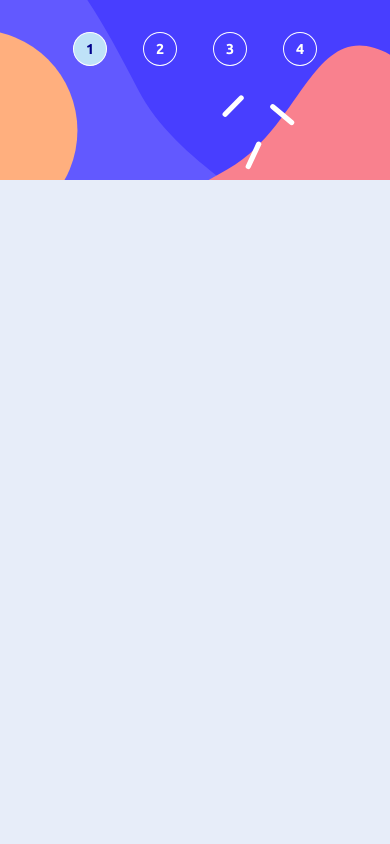
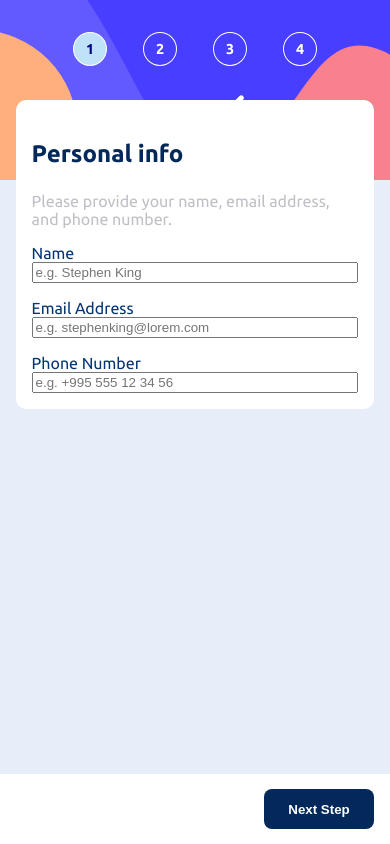
Before and after one commit to daviti21/multi-step-form, an Angular app: page /your-info in a window 390 px wide. Built offline with nearby package versions, Linux system fonts and the light colour scheme.

Commit message:
add your-info

```diff
--- a/src/app/app.config.ts
+++ b/src/app/app.config.ts
@@ -2,10 +2,11 @@ import { ApplicationConfig, provideBrowserGlobalErrorListeners } from '@angular/
 import { provideRouter } from '@angular/router';
 
 import { routes } from './app.routes';
+import { ReactiveFormsModule } from '@angular/forms';
 
 export const appConfig: ApplicationConfig = {
   providers: [
     provideBrowserGlobalErrorListeners(),
-    provideRouter(routes)
-  ]
+    provideRouter(routes),
+   ]
 };
--- a/src/app/app.css
+++ b/src/app/app.css
@@ -1,27 +1,61 @@
+.container{
+  background-color: white;
+
+}
+
+
 @media screen and (max-width: 767px) {
-  .container-mob{
-     max-width: 480px;
+  .container {
+    width: 100%;
+    max-width: 480px;
+    min-height: 100vh;
     margin: 0 auto;
-    height: 100vh;
     display: flex;
-flex-direction: column;
+    flex-direction: column;
+    background-color: transparent;
+  }
+
+  .inf-box {
+    flex: 1;
+    display: flex;
+    flex-direction: column;
+    background-color: transparent;
+    width: 100%;
+    position: relative;
+    }
+
+  .content {
+    width: 100%;
+    flex: 1;
+    display: flex;
+    flex-direction: column;
     justify-content: space-between;
    }
 
-  .container-des{
-    display: none;
+  .page-box{
+    position: absolute;
+    width: 92%;
+      background-color: white;
+    left: 4%;
+    top: 100px;
+    border-radius: 10px;
+    }
+
+
+  app-navigation-buttons {
+    margin-top: auto;
   }
-}
+
+ }
 @media screen and (min-width: 768px) and (max-width: 1023px) {
 
-  .container-des {
+  .container  {
     width: 85%;
     position: absolute;
     top: 50%;
     left: 50%;
     transform: translate(-50%, -50%);
-    background-color: white;
-  }
+   }
 
   .content {
     display: flex;
@@ -37,9 +71,6 @@ flex-direction: column;
     margin-top: auto;
   }
 
-  .container-mob {
-    display: none;
-  }
 
   .inf-box {
     display: flex;
@@ -50,21 +81,18 @@ flex-direction: column;
     flex: 1;
   }
 
-  router-outlet {
-    width: 100%;
-  }
 
 }
 
 @media screen and (min-width: 1024px) {
 
-  .container-des {
+  .container{
     width: 70%;
     position: absolute;
     top: 50%;
     left: 50%;
     transform: translate(-50%, -50%);
-    background-color: white;
+
   }
 
   .content {
@@ -74,16 +102,15 @@ flex-direction: column;
   }
 
   .page-content {
-    flex: 1;
+     width: 100%;
+    height: 100%;
   }
 
   app-navigation-buttons {
     margin-top: auto;
   }
 
-  .container-mob {
-    display: none;
-  }
+
 
   .inf-box {
     display: flex;
@@ -94,8 +121,6 @@ flex-direction: column;
     flex: .9;
   }
 
-  router-outlet {
-    width: 100%;
-  }
+
 
 }
--- a/src/app/app.html
+++ b/src/app/app.html
@@ -1,23 +1,15 @@
-<div class="container-des">
+<div class="container">
  <div class="inf-box">
    <app-sidebar></app-sidebar>
    <div class="content">
-     <div class="page-content">
+     <div class="page-box">
        <router-outlet></router-outlet>
      </div>
-    <app-navigation-buttons></app-navigation-buttons>
-   </div>
+     @if (formService.showNavigation()) {
+       <app-navigation-buttons></app-navigation-buttons>
+
+     }
+    </div>
  </div>
 
 </div>
-
-<div class="container-mob">
-  <div class="inf-box">
-    <app-sidebar></app-sidebar>
-    <div class="content">
-      <router-outlet></router-outlet>
-
-    </div>
-  </div>
-  <app-navigation-buttons></app-navigation-buttons>
-</div>
--- a/src/app/components/navigation-buttons/navigation-buttons.html
+++ b/src/app/components/navigation-buttons/navigation-buttons.html
@@ -1,19 +1,14 @@
-
-
-
- @if (!formService.currentPath('thank-you')) {
-   <div class="container">
+<div class="container">
      @if (formService.currentStep() > 0) {
        <button (click)="formService.prevStep()" class="back">Go Back</button>
      }
-     @if (formService.currentStep() < 3) {
-       <button (click)="formService.nextStep()" class="next">Next Step</button>
+     @if (!formService.hideComplete()) {
+       <button (click)="formService.nextStep()" class="next" [disabled]="formService.currentPath() === 'your-info' && !formService.form.valid">Next Step</button>
 
      }
 
-     @if (formService.currentStep() === 3) {
+     @if (formService.hideComplete()) {
        <button routerLink="./thank-you" class="complete">Complete</button>
 
      }
    </div>
- }
--- a/src/app/components/personal-info/personal-info.css
+++ b/src/app/components/personal-info/personal-info.css
@@ -0,0 +1,52 @@
+input:focus{
+  outline:none;
+}
+
+.form-tit{
+  color:#03295A;
+  font-weight:bold;
+}
+
+.text{
+  color:#BFC0C7;
+}
+
+label, input{
+  color: #043573;
+}
+
+.form-group, .form-box{
+  display: flex;
+  flex-direction: column;
+}
+
+.label-row {
+  display: flex;
+  justify-content: space-between;
+  align-items: center;
+}
+
+.error {
+  color: #ed3548;
+  font-size: 12px;
+  font-weight: 500;
+}
+ @media screen and (max-width: 767px){
+   .container{
+     padding: 1rem 1rem 0;
+
+   }
+
+   .form-box{
+     gap: 1rem;
+     margin-bottom: 1rem;
+   }
+
+   .form-box{
+     width: 100%;
+    }
+
+   .form-tit{
+     font-size: 1.5rem;
+   }
+ }
--- a/src/app/components/personal-info/personal-info.html
+++ b/src/app/components/personal-info/personal-info.html
@@ -1,3 +1,70 @@
-<!-- <p>personal info works!</p>-->
-<!-- <button (click)="formService.changeMonthly()">Change</button>-->
-<!-- <p>{{formService.monthly() ? 'month' : 'year'}}</p>-->
+<div class="container">
+  <form [formGroup]="formService.form">
+
+    <p class="form-tit">Personal info</p>
+
+    <p class="text">
+      Please provide your name, email address, and phone number.
+    </p>
+
+     <div class="form-box">
+       <div class="form-group">
+         <div class="label-row">
+           <label for="name">Name</label>
+           @if (formService.form.get('name')?.touched) {
+             @if (formService.form.get('name')?.hasError('required')) {
+               <span class="error">Please enter your name</span>
+             } @else if (formService.form.get('name')?.hasError('pattern')) {
+               <span class="error">Only letters are allowed</span>
+             }
+           }
+       </div>
+         <input
+           id="name"
+           type="text"
+           formControlName="name"
+           placeholder="e.g. Stephen King"
+         >
+       </div>
+
+       <div class="form-group">
+    <div class="label-row">
+      <label for="email">Email Address</label>
+      @if (formService.form.get('email')?.touched) {
+        @if (formService.form.get('email')?.hasError('required')) {
+          <p class="error">Please enter your email</p>
+        } @else if (formService.form.get('email')?.hasError('email')) {
+          <p class="error">Please enter a valid email address</p>
+        }
+      }
+    </div>
+          <input
+           id="email"
+           type="email"
+           formControlName="email"
+           placeholder="e.g. stephenking@lorem.com"
+         >
+       </div>
+
+       <div class="form-group">
+         <div class="label-row">
+           <label for="phone">Phone Number</label>
+           @if (formService.form.get('phone')?.touched){
+             @if (formService.form.get('phone')?.hasError('required')){
+               <p class="error">Please enter your phone number</p>
+             } @else if (formService.form.get('phone')?.hasError('pattern')){
+               <p class="error">Please enter a valid phone number</p>
+             }
+           }
+         </div>
+          <input
+           id="phone"
+           type="tel"
+           formControlName="phone"
+           placeholder="e.g. +995 555 12 34 56"
+         >
+       </div>
+     </div>
+
+  </form>
+</div>
--- a/src/app/components/personal-info/personal-info.ts
+++ b/src/app/components/personal-info/personal-info.ts
@@ -1,12 +1,15 @@
 import { Component, inject } from '@angular/core';
 import { FormService } from '../../form.service';
+import { ReactiveFormsModule } from '@angular/forms';
+import { pattern } from '@angular/forms/signals';
 
 @Component({
-  imports: [],
+  imports: [ReactiveFormsModule],
   selector: 'app-personal-info',
   styleUrl: './personal-info.css',
   templateUrl: './personal-info.html',
 })
 export class PersonalInfo {
   formService = inject(FormService);
+  protected readonly pattern = pattern;
 }
--- a/src/app/components/select-plan/select-plan.html
+++ b/src/app/components/select-plan/select-plan.html
@@ -1 +1,2 @@
-<p>select-plan works!</p>
+<button (click)="formService.changeMonthly()">Change</button>
+<p>{{formService.monthly() ? 'month' : 'year'}}</p>
--- a/src/app/components/select-plan/select-plan.ts
+++ b/src/app/components/select-plan/select-plan.ts
@@ -1,10 +1,12 @@
-import { Component } from '@angular/core';
+import { Component, inject } from '@angular/core';
+import { FormService } from '../../form.service';
 
 @Component({
-  imports: [],
+  imports: [ ],
   selector: 'app-select-plan',
   styleUrl: './select-plan.css',
   templateUrl: './select-plan.html',
 })
 export class SelectPlan {
+  formService = inject(FormService);
 }
--- a/src/app/form.service.ts
+++ b/src/app/form.service.ts
@@ -1,14 +1,18 @@
 import { Injectable, signal, inject } from '@angular/core';
 import { ActivatedRoute, Router  } from '@angular/router';
- @Injectable({
+import {FormControl, FormGroup, Validators} from '@angular/forms';
+
+@Injectable({
   providedIn: 'root'
 })
 export class FormService {
   router = inject(Router);
   route = inject(ActivatedRoute);
+   showNavigation = signal(true)
   currentStep = signal(0);
     currentPath = signal('');
-   nextStep(){
+    hideComplete = signal(false);
+    nextStep(){
     this.router.navigate([this.pages[this.currentStep() + 1].path])
     this.currentStep.update(num => num + 1)
   };
@@ -35,7 +39,23 @@ export class FormService {
   constructor() {
     this.router.events.subscribe(() => {
       this.currentPath.set(this.router.url);
-
+   if (this.router.url === '/thank-you') {
+this.showNavigation.set(false)
+    }else{
+     this.showNavigation.set(true)
+   }
+   if(this.router.url === '/summary'){
+     this.hideComplete.set(true)
+   }else{
+     this.hideComplete.set(false)
+   }
     })
   }
+
+   form = new FormGroup({
+     name: new FormControl('', [Validators.required, Validators.pattern(/^[a-zA-Z\s]+$/)]),
+     email: new FormControl('', [Validators.required, Validators.email]),
+     phone: new FormControl('', [Validators.required, Validators.pattern(/^(?:\+995\s?)?5\d{2}\s?\d{2}\s?\d{2}\s?\d{2}$/)])
+   });
+
 }
--- a/src/styles.css
+++ b/src/styles.css
@@ -8,3 +8,6 @@
    min-height: 100%;
    background-color: #E7EDF9;
  }
+*{
+  box-sizing: border-box;
+}
```
